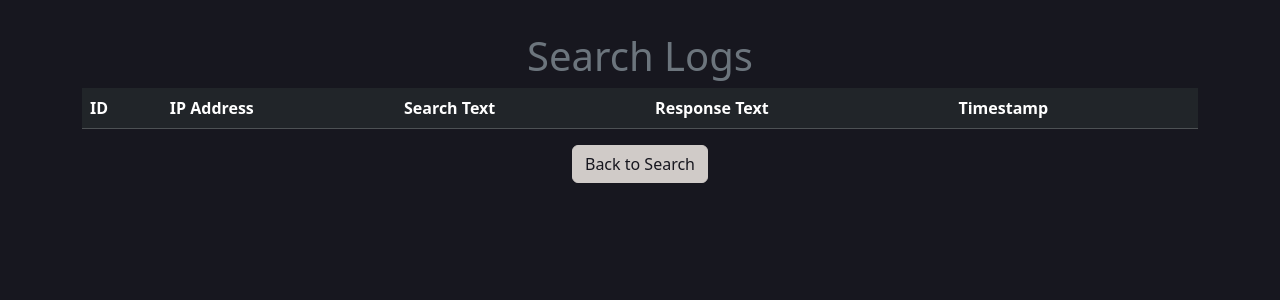
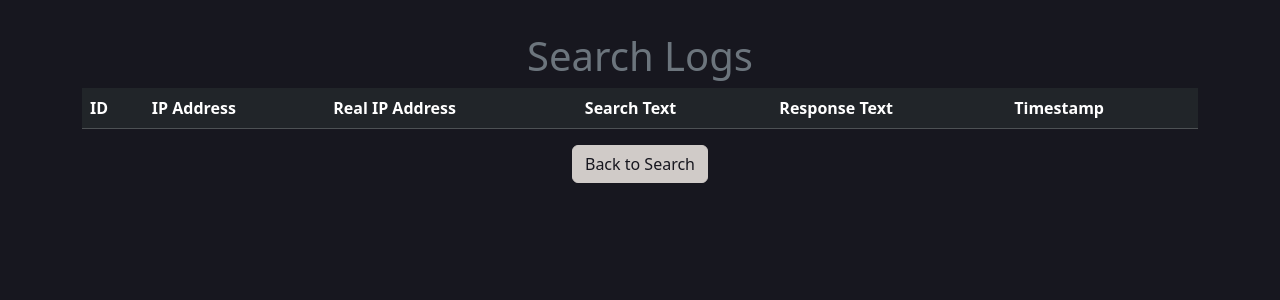
Before and after one commit to bberg/AI-Rabbi, a Flask app: page /logs in a window 1280 px wide. Shown: the top 300 px of the page. Run offline with Flask 3, Linux system fonts and the light colour scheme; data that the repository does not hold is empty; parts of the project's set-up code (start-up, migrations or seed data) failed here and were passed over.

Commit message:
Updated IP tracking to work with reverse proxy

```diff
--- a/app.py
+++ b/app.py
@@ -77,8 +77,8 @@ def verify_password(username, password):
         return username
     return None
 
-def is_request_allowed(ip_address):
-    if ip_address in ALLOWED_IPS:
+def is_request_allowed(ip_address, real_ip_address):
+    if ip_address in ALLOWED_IPS or real_ip_address in ALLOWED_IPS:
         return True
 
     db = get_db()
@@ -89,11 +89,15 @@ def is_request_allowed(ip_address):
         (ip_address, one_day_ago)
     ).fetchone()
 
-    if recent_requests['cnt'] >= 5:
+    recent_requests_real = db.execute(
+        'SELECT COUNT(*) as cnt FROM search_logs WHERE real_ip_address = ? AND timestamp >= ?',
+        (real_ip_address, one_day_ago)
+    ).fetchone()
+
+    if recent_requests['cnt'] >= 5 or recent_requests_real['cnt'] >= 5:
         return False
 
     return True
-
 
 def get_embedding(text, model="text-embedding-ada-002"):
    text = text.replace("\n", " ")
@@ -103,6 +107,7 @@ def search_function(query,texts):
     original_query = query
     context_plus_query = ''
     ip_address = request.remote_addr
+    real_ip_address = request.environ.get('HTTP_REAL_IP', request.remote_addr)
 
     for t in texts:
         filename = '\nsource: '+str(t['filename'])
@@ -151,9 +156,8 @@ def search_function(query,texts):
     except Exception as e:
         yield str(e)
     db = get_db()
-    print(ip_address, original_query, query)
-    insert_statement = "INSERT INTO search_logs (ip_address, query, collected_messages) VALUES (\""+ip_address+"\",\""+original_query+"\",\""+query+"\")"
-    "CAT "
+    # print(ip_address, original_query, query)
+    insert_statement = "INSERT INTO search_logs (ip_address, real_ip_address, query, collected_messages) VALUES (\""+ip_address+"\",\""+real_ip_address+"\",\""+original_query+"\",\""+query+"\")"
     print(insert_statement)
     db.execute(insert_statement)
     db.commit()
@@ -196,8 +200,9 @@ def index():
 def search():
     query = request.form['search']
     ip_address = request.remote_addr
+    real_ip_address = request.environ.get('HTTP_REAL_IP', request.remote_addr)
 
-    if not is_request_allowed(ip_address):
+    if not is_request_allowed(ip_address, real_ip_address):
         return "You have reached the daily request limit. Per-user usage is limited for now. Please try again later."
 
     texts = get_relevant_sources(query)
--- a/schema.sql
+++ b/schema.sql
@@ -1,6 +1,8 @@
+DROP TABLE IF EXISTS search_logs;
 CREATE TABLE IF NOT EXISTS search_logs (
     id INTEGER PRIMARY KEY AUTOINCREMENT,
     ip_address TEXT NOT NULL,
+    real_ip_address TEXT NOT NULL,
     query TEXT,
     collected_messages TEXT,
     timestamp DATETIME DEFAULT CURRENT_TIMESTAMP
--- a/templates/logs.html
+++ b/templates/logs.html
@@ -15,6 +15,7 @@
                 <tr>
                     <th>ID</th>
                     <th>IP Address</th>
+                    <th>Real IP Address</th>
                     <th>Search Text</th>
                     <th>Response Text</th>
                     <th>Timestamp</th>
@@ -25,6 +26,7 @@
                 <tr>
                     <td>{{ log['id'] }}</td>
                     <td>{{ log['ip_address'] }}</td>
+                    <td>{{ log['real_ip_address'] }}</td>
                     <td>{{ log['query'] }}</td>
                     <td>{{ log['collected_messages'] }}</td>
                     <td>{{ log['timestamp'] }}</td>
```
